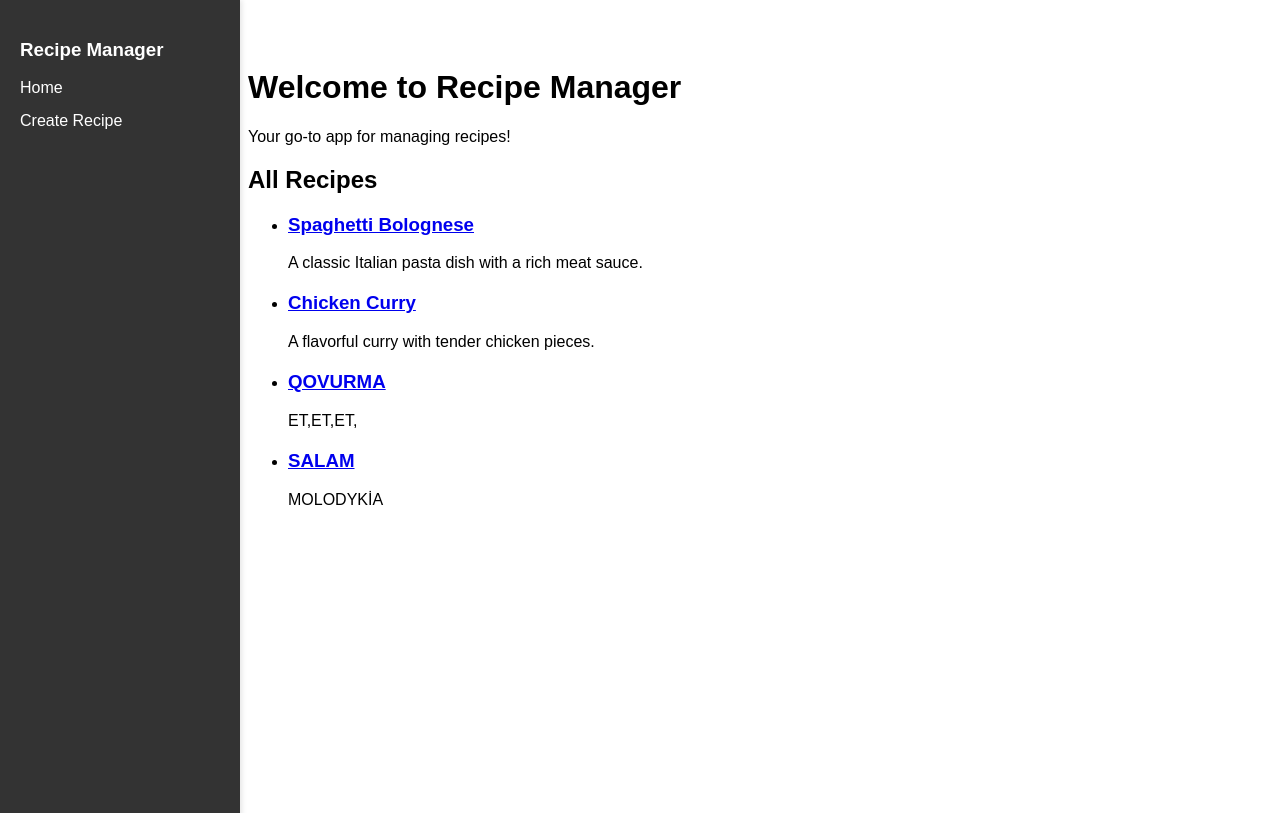
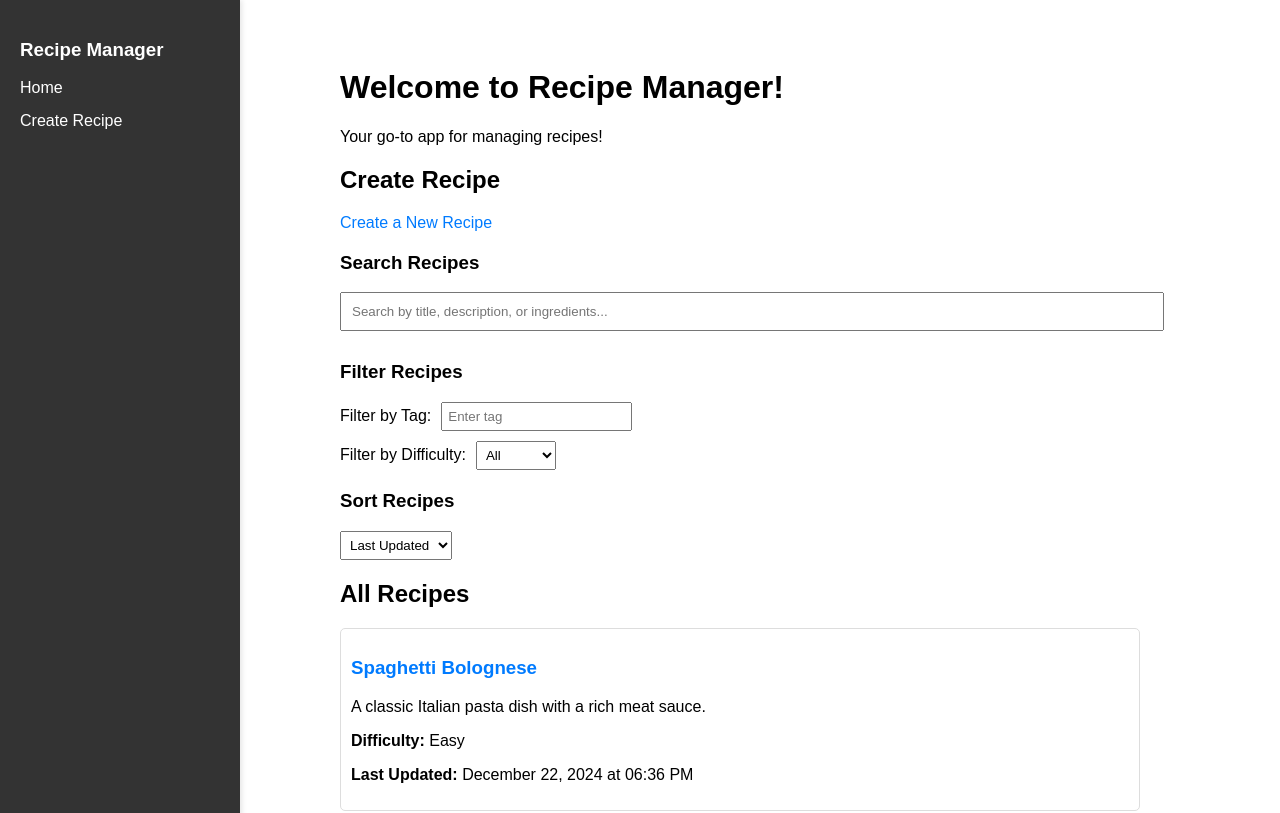
Before and after one commit to ravanabdinli/WM1-Group6-Project-2, a React (Create React App) app in the folder recipe-manager/: page / in a window 1280 px wide. Shown: the top 813 px of the page. Built offline with nearby package versions, Linux system fonts and the light colour scheme; data requests are answered from the project's data file.

Commit message:
adding main page features after a day of work

```diff
--- a/recipe-manager/src/db.json
+++ b/recipe-manager/src/db.json
@@ -21,7 +21,7 @@
         "Quick Meal"
       ],
       "difficulty": "Easy",
-      "lastUpdated": "2024-12-20 15:30"
+      "lastUpdated": "2024-12-22T18:36:09.548Z"
     },
     {
       "id": "2",
@@ -45,7 +45,7 @@
         "Spicy"
       ],
       "difficulty": "Medium",
-      "lastUpdated": "2024-12-20 14:15"
+      "lastUpdated": "2024-12-22T18:32:33.604Z"
     },
     {
       "id": "e90b",
@@ -83,5 +83,6 @@
       "difficulty": "Hard",
       "lastUpdated": "2024-12-20T21:44:04.669Z"
     }
+
   ]
 }
--- a/recipe-manager/src/pages/HomePage.jsx
+++ b/recipe-manager/src/pages/HomePage.jsx
@@ -1,12 +1,168 @@
-import React from "react";
-import RecipesList from "../components/RecipesList";
+import React, { useState, useEffect } from "react";
+import axios from "axios";
+import { Link } from "react-router-dom";
 
 const HomePage = () => {
+  const [recipes, setRecipes] = useState([]);
+  const [searchQuery, setSearchQuery] = useState("");
+  const [filterTag, setFilterTag] = useState("");
+  const [filterDifficulty, setFilterDifficulty] = useState("");
+  const [sortOption, setSortOption] = useState("lastUpdated");
+
+  useEffect(() => {
+    // Fetch recipes from the backend
+    axios.get("http://localhost:3001/recipes").then((response) => {
+      setRecipes(response.data);
+    });
+  }, []);
+
+  const handleSearch = (e) => {
+    setSearchQuery(e.target.value.toLowerCase());
+  };
+
+  const handleFilterTag = (e) => {
+    setFilterTag(e.target.value);
+  };
+
+  const handleFilterDifficulty = (e) => {
+    setFilterDifficulty(e.target.value);
+  };
+
+  const handleSort = (e) => {
+    setSortOption(e.target.value);
+  };
+
+  // Filter and sort recipes
+  const filteredAndSortedRecipes = recipes
+    .filter(
+      (recipe) =>
+        recipe.title.toLowerCase().includes(searchQuery) ||
+        recipe.description.toLowerCase().includes(searchQuery) ||
+        recipe.ingredients.join(" ").toLowerCase().includes(searchQuery)
+    )
+    .filter((recipe) =>
+      filterTag ? recipe.tags.includes(filterTag) : true
+    )
+    .filter((recipe) =>
+      filterDifficulty ? recipe.difficulty === filterDifficulty : true
+    )
+    .sort((a, b) => {
+      if (sortOption === "lastUpdated") {
+        return new Date(b.lastUpdated) - new Date(a.lastUpdated);
+      }
+      if (sortOption === "title") {
+        return a.title.localeCompare(b.title);
+      }
+      if (sortOption === "difficulty") {
+        return a.difficulty.localeCompare(b.difficulty);
+      }
+      return 0;
+    });
+
   return (
-    <div style={{ padding: "20px", fontFamily: "Arial, sans-serif" }}>
-      <h1>Welcome to Recipe Manager</h1>
+    <div
+      style={{
+        padding: "20px",
+        fontFamily: "Arial, sans-serif",
+        maxWidth: "800px",
+        margin: "auto",
+      }}
+    >
+      <h1>Welcome to Recipe Manager!</h1>
       <p>Your go-to app for managing recipes!</p>
-      <RecipesList /> {/* Show the list of recipes */}
+
+      <div>
+        <h2>Create Recipe</h2>
+        <Link to="/create" style={{ textDecoration: "none", color: "#007bff" }}>
+          Create a New Recipe
+        </Link>
+      </div>
+
+      <div style={{ margin: "20px 0" }}>
+        <h3>Search Recipes</h3>
+        <input
+          type="text"
+          placeholder="Search by title, description, or ingredients..."
+          value={searchQuery}
+          onChange={handleSearch}
+          style={{ width: "100%", padding: "10px", marginBottom: "10px" }}
+        />
+      </div>
+
+      <div style={{ marginBottom: "20px" }}>
+        <h3>Filter Recipes</h3>
+        <div>
+          <label>Filter by Tag:</label>
+          <input
+            type="text"
+            placeholder="Enter tag"
+            value={filterTag}
+            onChange={handleFilterTag}
+            style={{ marginLeft: "10px", padding: "5px" }}
+          />
+        </div>
+        <div style={{ marginTop: "10px" }}>
+          <label>Filter by Difficulty:</label>
+          <select
+            value={filterDifficulty}
+            onChange={handleFilterDifficulty}
+            style={{ marginLeft: "10px", padding: "5px" }}
+          >
+            <option value="">All</option>
+            <option value="Easy">Easy</option>
+            <option value="Medium">Medium</option>
+            <option value="Hard">Hard</option>
+          </select>
+        </div>
+      </div>
+
+      <div style={{ marginBottom: "20px" }}>
+        <h3>Sort Recipes</h3>
+        <select
+          value={sortOption}
+          onChange={handleSort}
+          style={{ padding: "5px" }}
+        >
+          <option value="lastUpdated">Last Updated</option>
+          <option value="title">Title</option>
+          <option value="difficulty">Difficulty</option>
+        </select>
+      </div>
+
+      <div>
+        <h2>All Recipes</h2>
+        {filteredAndSortedRecipes.map((recipe) => (
+          <div
+            key={recipe.id}
+            style={{
+              padding: "10px",
+              marginBottom: "10px",
+              border: "1px solid #ddd",
+              borderRadius: "5px",
+            }}
+          >
+            <h3>
+              <Link to={`/recipe/${recipe.id}`} style={{ textDecoration: "none", color: "#007bff" }}>
+                {recipe.title}
+              </Link>
+            </h3>
+            <p>{recipe.description}</p>
+            <p>
+              <strong>Difficulty:</strong> {recipe.difficulty}
+            </p>
+            <p>
+              <strong>Last Updated:</strong>{" "}
+              {new Date(recipe.lastUpdated).toLocaleString("en-US", {
+                year: "numeric",
+                month: "long",
+                day: "numeric",
+                hour: "2-digit",
+                minute: "2-digit",
+              })}
+            </p>
+          </div>
+        ))}
+      </div>
     </div>
   );
 };
--- a/recipe-manager/src/pages/RecipePage.jsx
+++ b/recipe-manager/src/pages/RecipePage.jsx
@@ -19,8 +19,18 @@ const RecipePage = () => {
     setRecipe((prevRecipe) => ({ ...prevRecipe, [name]: value }));
   };
 
+  const handleArrayInputChange = (e, field) => {
+    const value = e.target.value.split(",").map((item) => item.trim());
+    setRecipe((prevRecipe) => ({ ...prevRecipe, [field]: value }));
+  };
+
   const handleSave = () => {
-    axios.put(`http://localhost:3001/recipes/${id}`, recipe).then((response) => {
+    const updatedRecipe = {
+      ...recipe,
+      lastUpdated: new Date().toISOString(),
+    };
+
+    axios.put(`http://localhost:3001/recipes/${id}`, updatedRecipe).then((response) => {
       setRecipe(response.data);
       setIsEditing(false);
     });
@@ -33,6 +43,15 @@ const RecipePage = () => {
   };
 
   if (!recipe) return <p>Loading...</p>;
+
+  const formattedLastUpdated = new Date(recipe.lastUpdated).toLocaleString("en-US", {
+    year: "numeric",
+    month: "long",
+    day: "numeric",
+    hour: "2-digit",
+    minute: "2-digit",
+    second: "2-digit",
+  });
 
   return (
     <div
@@ -64,7 +83,7 @@ const RecipePage = () => {
             style={{ width: "100%", padding: "10px", marginBottom: "10px" }}
           />
           <p>
-            Difficulty Level:{" "}
+            <strong>Difficulty Level: </strong>
             <select
               name="difficulty"
               value={recipe.difficulty}
@@ -75,6 +94,30 @@ const RecipePage = () => {
               <option value="Medium">Medium</option>
               <option value="Hard">Hard</option>
             </select>
+          </p>
+          <p>
+            <strong>Ingredients: </strong>
+            <textarea
+              value={recipe.ingredients.join(", ")}
+              onChange={(e) => handleArrayInputChange(e, "ingredients")}
+              style={{ width: "100%", padding: "10px", marginBottom: "10px" }}
+            />
+          </p>
+          <p>
+            <strong>Preparation Steps: </strong>
+            <textarea
+              value={recipe.steps.join(". ")}
+              onChange={(e) => handleArrayInputChange(e, "steps")}
+              style={{ width: "100%", padding: "10px", marginBottom: "10px" }}
+            />
+          </p>
+          <p>
+            <strong>Tags: </strong>
+            <textarea
+              value={recipe.tags.join(", ")}
+              onChange={(e) => handleArrayInputChange(e, "tags")}
+              style={{ width: "100%", padding: "10px", marginBottom: "10px" }}
+            />
           </p>
           <button onClick={handleSave} style={{ padding: "10px", marginRight: "10px" }}>
             Save
@@ -96,7 +139,7 @@ const RecipePage = () => {
             <strong>Difficulty Level:</strong> {recipe.difficulty}
           </p>
           <p>
-            <strong>Last Updated:</strong> {recipe.lastUpdated}
+            <strong>Last Updated:</strong> {formattedLastUpdated}
           </p>
           <h3>Ingredients</h3>
           <ul>
```
